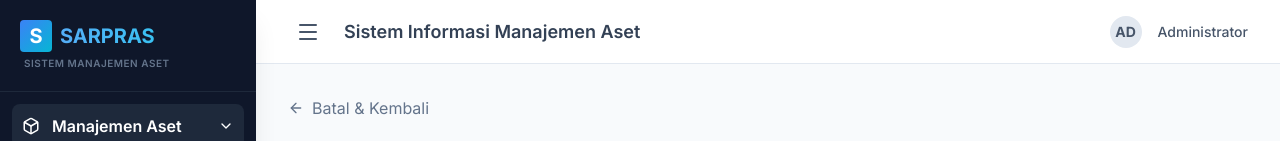
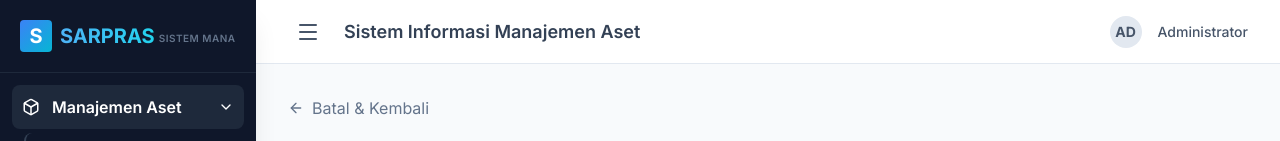
Before and after one commit to ravikurnia16-gif/manajemenaset, a React (Vite) app in the folder client/: page /procurements/new in a window 1280 px wide. Shown: the top 141 px of the page. Built offline with nearby package versions, Linux system fonts and the light colour scheme; no server answers; sample sign-in values are in the browser's storage.

Commit message:
feat: implement collapsible sidebar functionality

```diff
--- a/client/src/components/Sidebar.jsx
+++ b/client/src/components/Sidebar.jsx
@@ -3,7 +3,7 @@ import { Link, useLocation, useNavigate } from 'react-router-dom';
 import { LayoutDashboard, Box, ShoppingCart, ArrowLeftRight, Trash2, FileCheck, FileText, Database, Settings, LogOut, Calendar, ChevronDown, ChevronRight, Truck, Warehouse, Users, UserCog } from 'lucide-react';
 import { cn } from '../lib/utils';
 
-const Sidebar = () => {
+const Sidebar = ({ isOpen = true }) => {
     const location = useLocation();
     const navigate = useNavigate();
 
@@ -46,19 +46,21 @@ const Sidebar = () => {
                 onClick={() => toggleMenu(key)}
                 className={cn(
                     "flex items-center justify-between w-full p-2.5 rounded-lg mb-1 transition-colors",
-                    openMenus[key] ? "bg-slate-800 text-white" : "text-slate-300 hover:bg-slate-800 hover:text-white"
+                    openMenus[key] ? "bg-slate-800 text-white" : "text-slate-300 hover:bg-slate-800 hover:text-white",
+                    !isOpen && "justify-center px-2"
                 )}
+                title={!isOpen ? label : ""}
             >
-                <div className="flex items-center gap-3 font-semibold">
+                <div className={cn("flex items-center gap-3 font-semibold", !isOpen && "justify-center w-full")}>
                     {icon}
-                    <span>{label}</span>
+                    <span className={cn("transition-all duration-300", !isOpen ? "w-0 overflow-hidden opacity-0" : "w-auto opacity-100")}>{label}</span>
                 </div>
-                {openMenus[key] ? <ChevronDown size={16} /> : <ChevronRight size={16} />}
+                {isOpen && (openMenus[key] ? <ChevronDown size={16} /> : <ChevronRight size={16} />)}
             </button>
 
             <div className={cn(
                 "overflow-hidden transition-all duration-300 ease-in-out",
-                openMenus[key] ? "max-h-[500px] opacity-100 mt-1" : "max-h-0 opacity-0"
+                (openMenus[key] && isOpen) ? "max-h-[500px] opacity-100 mt-1" : "max-h-0 opacity-0"
             )}>
                 <div className="flex flex-col space-y-0.5">
                     {children}
@@ -68,13 +70,22 @@ const Sidebar = () => {
     );
 
     return (
-        <div className="w-64 bg-slate-900 text-white min-h-screen flex flex-col shadow-xl z-20 flex-shrink-0">
-            <div className="p-5 border-b border-slate-800 bg-slate-900 sticky top-0 z-10">
+        <div className={cn(
+            "bg-slate-900 text-white min-h-screen flex flex-col shadow-xl z-20 flex-shrink-0 transition-all duration-300 ease-in-out",
+            isOpen ? "w-64" : "w-20"
+        )}>
+            <div className={cn(
+                "p-5 border-b border-slate-800 bg-slate-900 sticky top-0 z-10 flex items-center transition-all duration-300",
+                isOpen ? "justify-start" : "justify-center p-4"
+            )}>
                 <div className="text-xl font-bold bg-gradient-to-r from-blue-400 to-cyan-400 bg-clip-text text-transparent flex items-center gap-2">
-                    <div className="w-8 h-8 rounded bg-gradient-to-br from-blue-500 to-cyan-500 flex items-center justify-center text-white">S</div>
-                    SARPRAS
+                    <div className="w-8 h-8 rounded bg-gradient-to-br from-blue-500 to-cyan-500 flex items-center justify-center text-white shrink-0">S</div>
+                    <span className={cn("transition-all duration-300", !isOpen ? "w-0 overflow-hidden opacity-0" : "w-auto opacity-100")}>SARPRAS</span>
                 </div>
-                <div className="text-[10px] text-slate-500 mt-1 tracking-wider uppercase font-semibold pl-1">Sistem Manajemen Aset</div>
+                <div className={cn(
+                    "text-[10px] text-slate-500 mt-1 tracking-wider uppercase font-semibold pl-1 transition-all duration-300 whitespace-nowrap overflow-hidden",
+                    !isOpen ? "w-0 opacity-0" : "w-auto opacity-100"
+                )}>Sistem Manajemen Aset</div>
             </div>
 
             <nav className="flex-1 p-3 overflow-y-auto custom-scrollbar space-y-4">
@@ -169,9 +180,14 @@ const Sidebar = () => {
             <div className="p-4 border-t border-slate-800 bg-slate-900/50">
                 <button
                     onClick={handleLogout}
-                    className="flex items-center gap-3 p-3 w-full rounded-lg text-red-400 hover:bg-slate-800 hover:text-red-300 transition-colors text-sm font-medium"
+                    className={cn(
+                        "flex items-center gap-3 p-3 w-full rounded-lg text-red-400 hover:bg-slate-800 hover:text-red-300 transition-colors text-sm font-medium",
+                        !isOpen && "justify-center"
+                    )}
+                    title={!isOpen ? "Logout" : ""}
                 >
-                    <LogOut size={18} /> Logout
+                    <LogOut size={18} />
+                    <span className={cn("transition-all duration-300", !isOpen ? "w-0 overflow-hidden opacity-0" : "w-auto opacity-100")}>Logout</span>
                 </button>
             </div>
         </div>
```
